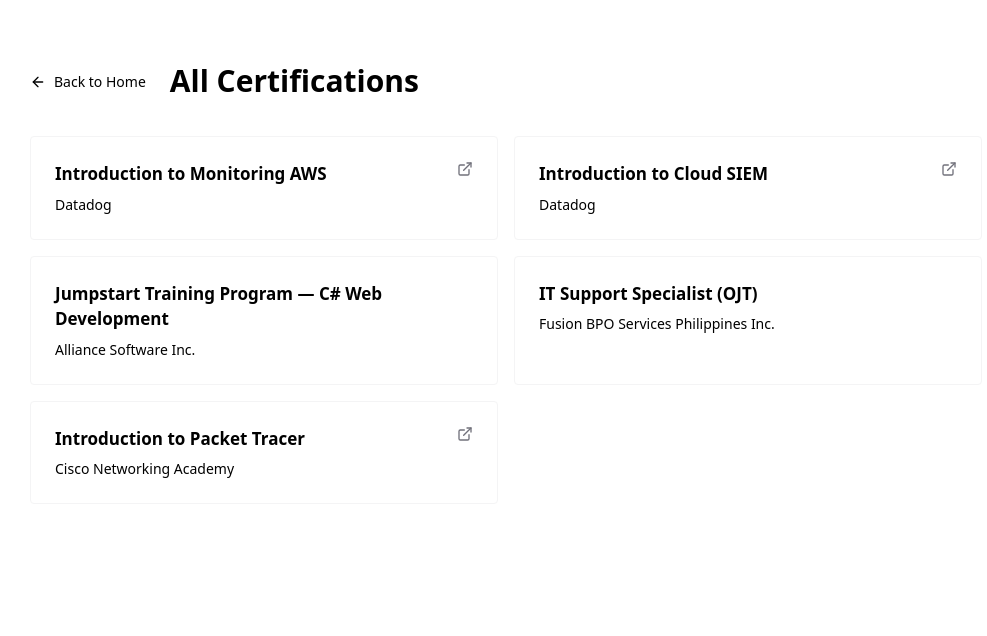
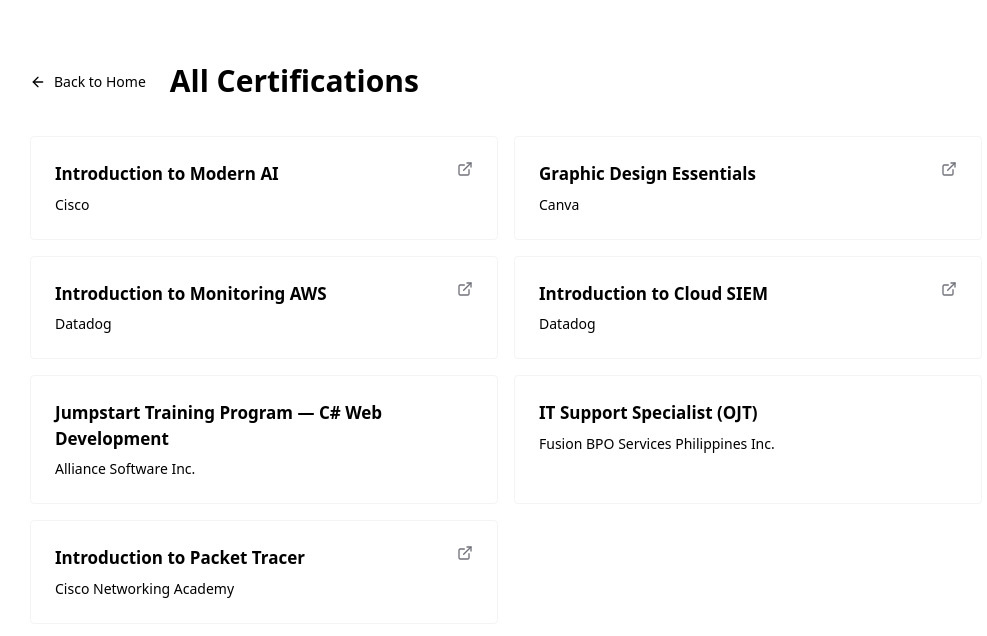
Before and after one commit to Berot1/Portfolio_v2, a Next.js app: page /certifications in a window 1280 px wide. Shown: the top 636 px of the page, without its empty margins (134-1121 px from the left). Built offline with nearby package versions, Linux system fonts and the light colour scheme.

Commit message:
Update portfolio.ts

```diff
--- a/src/data/portfolio.ts
+++ b/src/data/portfolio.ts
@@ -102,6 +102,20 @@
 
 export const certifications = [
   {
+    slug: "introduction-to-modern-ai",
+    title: "Introduction to Modern AI",
+    issuer: "Cisco",
+    date: "Mar 2026",
+    credentialUrl: "https://www.credly.com/badges/8e5bbf76-a078-45b9-9bfd-597b2cf9deeb/public_url"
+  },
+  {
+    slug: "graphic-design-essentials",
+    title: "Graphic Design Essentials",
+    issuer: "Canva",
+    date: "Mar 2026",
+    credentialUrl: "https://www.canva.com/design-school/certification-award/71f9d516-305c-4fb9-9092-f5c8ca29dbb6?"
+},
+  {
     slug: "Monitoring-AWS",
     title: "Introduction to Monitoring AWS",
     issuer: "Datadog",
```
